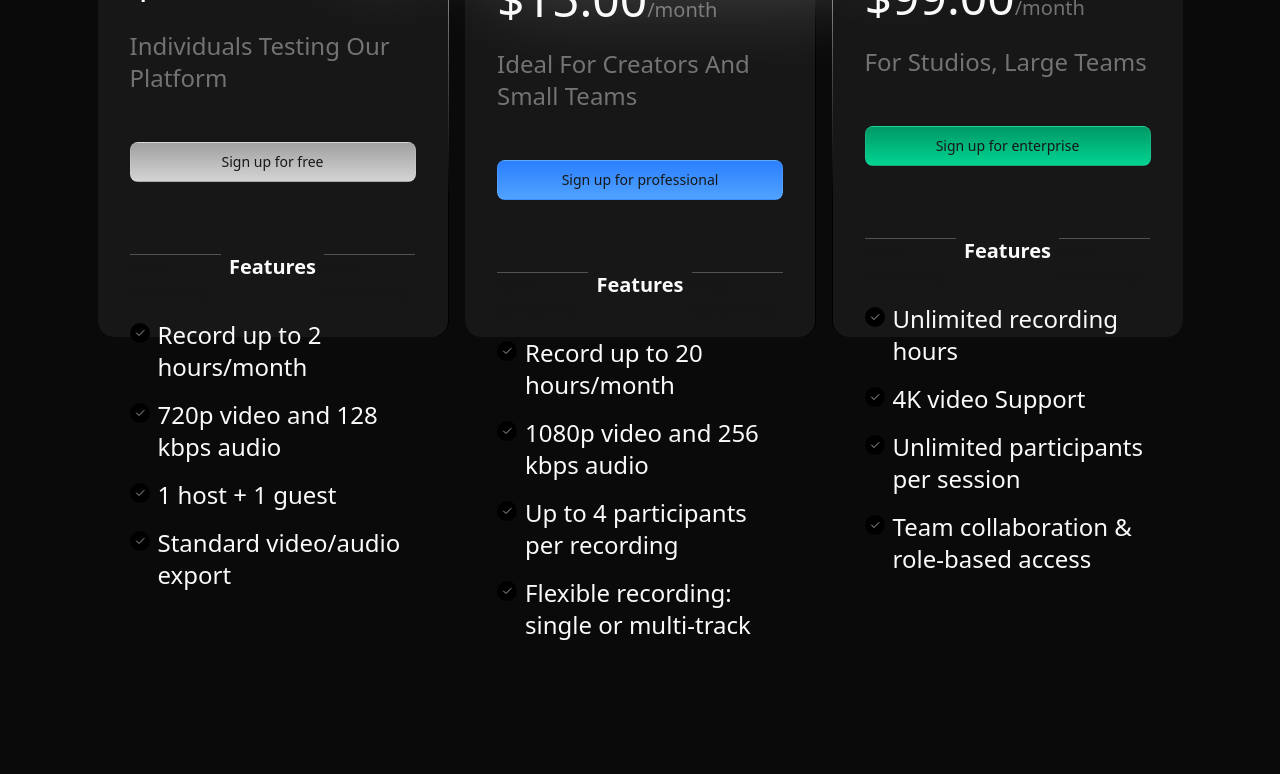
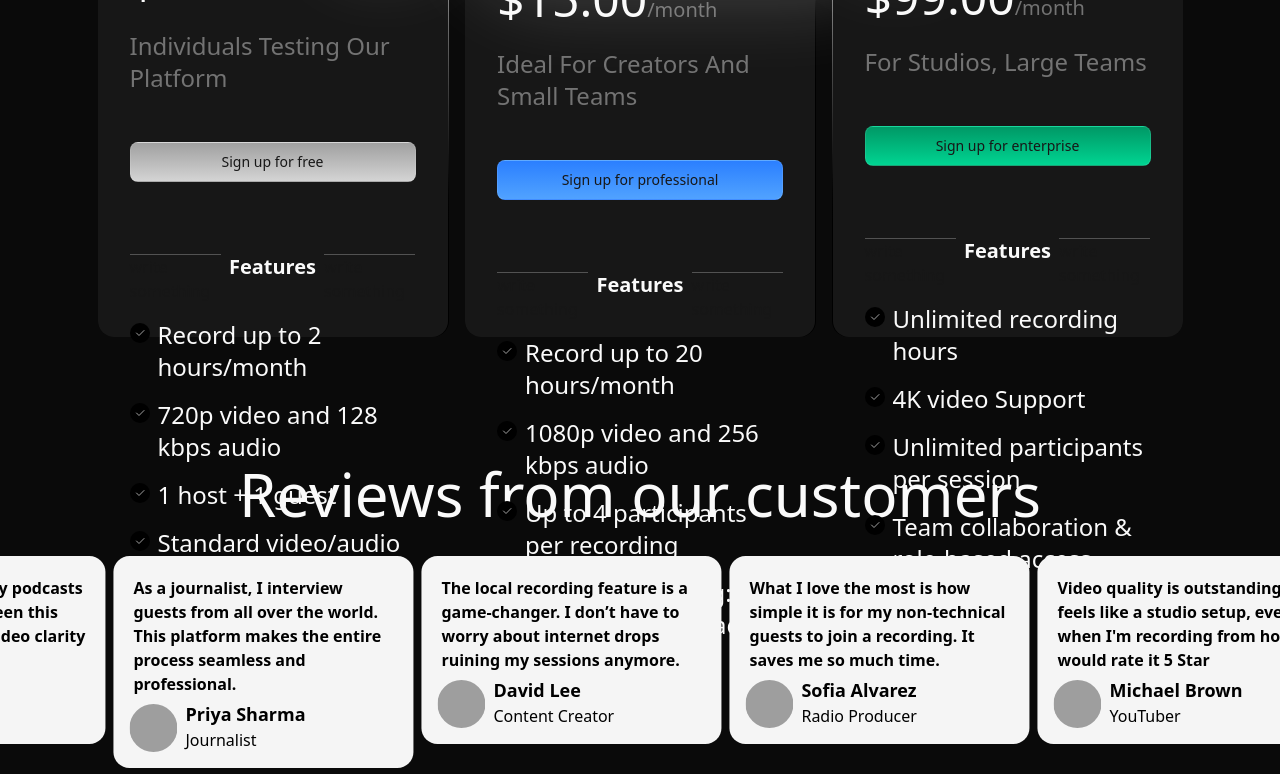
Before and after one commit to varshitha-besthu/Recio-frontend, a React (Vite) app in the folder frontend/: page / in a window 1280 px wide. Shown: the part 2000-2774 px from the top of the page. Before the commit the page ends 2641 px from the top, so only its background shows below. Built offline with nearby package versions, Linux system fonts and the light colour scheme; no server answers; grey boxes are pictures that could not be loaded.

Commit message:
Added the Testimonials section in the landing page

```diff
--- a/frontend/src/index.css
+++ b/frontend/src/index.css
@@ -137,12 +137,33 @@
   initial-value: 0deg;
 }
 
-@theme{
-
+@theme {
   --animate-rotate-border: border-rotate 8s linear infinite;
-  @keyframes border-rotate{
-    to{
-      --border-angle: 360deg
+  --animate-infinite-scroll: infinite-scroll 20s linear infinite;
+  --animate-infinte-scroll-rev: infinite-scroll-rev 20s linear infinite;
+  @keyframes border-rotate {
+    to {
+      --border-angle: 360deg;
     }
   }
+
+  @keyframes infinite-scroll {
+    0% {
+      transform: translateX(0);
+    }
+    100% {
+      transform: translateX(-50%);
+    }
+  }
+
+  @keyframes infinite-scroll-rev {
+    0% {
+      transform: translateX(-50%);
+    }
+    100% {
+      transform: translateX(0);
+    }
+  }
+
+
 }
--- a/frontend/src/pages/LandingPage.tsx
+++ b/frontend/src/pages/LandingPage.tsx
@@ -6,10 +6,12 @@ import Feature from "@/components/Feature";
 import { GridBeams } from "@/components/magicui/grid-beams";
 import { Navbar } from "@/components/NavBar";
 import PricingSection from "@/components/Pricing";
+import Testimonials from "./Testimonials";
 
 export default function LandingPage(){
     return (
         <div>
+            {/* Main page */}
             <GridBeams>
                 <div className="relative h-screen overflow-hidden bg-black/50">
                     <Navbar />
@@ -28,8 +30,8 @@ export default function LandingPage(){
 
                             </div>
                             <div className="flex justify-end rotate-3">
-                                <div className="bg-neutral-700 rounded-2xl border-1  border-neutral-500 w-[300px] h-[205px] -translate-y-36 translate-x-12">
-                                <div className="m-4 ">
+                                <div className="bg-neutral-800 rounded-2xl border-1  border-neutral-500 w-[300px] h-[205px] -translate-y-36 translate-x-12">
+                                <div className="m-4">
                                     <div className="bg-black rounded-2xl border-1 border-neutral-500">
                                         <img src="https://img.freepik.com/free-photo/medium-shot-man-wearing-headphones_23-2148924741.jpg?t=st=1755471451~exp=1755475051~hmac=2e401058eed84433697de0aeb6db78781209f97a262d1de86588c72d511a9f2a"
                                         className=" rounded-xl p-2  hover:scale-108 hover:ease-in-out"/>
@@ -41,13 +43,18 @@ export default function LandingPage(){
                     </div>
                 </div>
             </GridBeams>
+
+            {/*Feature section */}
+
             <div className="h-screen">
                     <h1 className="text-center text-6xl font-bold text-shadow-md text-shadow-blue-500 mt-8">WHY RECIO?</h1>
                     <div className="">
                          <div className="flex gap-2 justify-center mt-8">
                             <Feature heading="Local Recording" description="Each participant's audio/video is recorded locally in full quality before upload" size="sm" svg={<Mic />}/>
+
                             <Feature heading="High-Quality Video" description="Up to 4K video and lossless WAV audio, which provides extremely sharp detail, clarity, and color accuracy." size="sm"
                             svg={<VideoIcon />}/>
+
                         </div>
                         <div className="flex justify-center mt-2">
                             <Feature heading="Automatic Backup Uploads" description="Files upload in the background, even while recording is in progress ensuring that your work is continuously saved, backed up, and instantly available without interrupting your session" size="md" svg={<UploadIcon />}/>
@@ -57,12 +64,21 @@ export default function LandingPage(){
 
 
             </div>
+            {/* pricing section */}
             <div className="h-screen  ">
                 <h1 className="text-6xl text-center">Find the <span className="text-blue-500 font-bold">"Perfect"</span> Plan <br /> for your needs</h1>
                 <div className="text-center text-neutral-500 pt-2 py-12 text-lg">Whether you're just starting out or running a large team, we’ve got you covered.</div>
                 <PricingSection />
             </div>
 
+            {/* Testimonial section */}
+
+            <div className="h-screen ">
+                <h1 className="text-center text-6xl mb-8 pt-8">Reviews from our customers</h1>
+                <Testimonials animate="animate-infinite-scroll"/>
+                <Testimonials animate="animate-infinte-scroll-rev" />
+            </div>
+
         </div>
 
     )
--- /dev/null
+++ b/frontend/src/pages/Testimonials.tsx
@@ -0,0 +1,88 @@
+interface TestimonialProps{
+  animate: string,
+}
+
+export default function Testimonials({animate}: TestimonialProps) {
+  const people = [
+    {
+      name: "Alex Morgan",
+      profession: "Podcast Host",
+      comment:
+        "Recording high-quality podcasts remotely has never been this easy. The audio and video clarity blew me away.",
+      photo: "https://randomuser.me/api/portraits/men/67.jpg",
+    },
+    {
+      name: "Priya Sharma",
+      profession: "Journalist",
+      comment:
+        "As a journalist, I interview guests from all over the world. This platform makes the entire process seamless and professional.",
+      photo: "https://randomuser.me/api/portraits/women/39.jpg",
+    },
+    {
+      name: "David Lee",
+      profession: "Content Creator",
+      comment:
+        "The local recording feature is a game-changer. I don’t have to worry about internet drops ruining my sessions anymore.",
+      photo: "https://randomuser.me/api/portraits/men/72.jpg",
+    },
+    {
+      name: "Sofia Alvarez",
+      profession: "Radio Producer",
+      comment:
+        "What I love the most is how simple it is for my non-technical guests to join a recording. It saves me so much time.",
+      photo: "https://randomuser.me/api/portraits/women/59.jpg",
+    },
+    {
+      name: "Michael Brown",
+      profession: "YouTuber",
+      comment:
+        "Video quality is outstanding. It feels like a studio setup, even when I'm recording from home. would rate it 5 Star",
+      photo: "https://randomuser.me/api/portraits/men/94.jpg",
+    },
+    {
+      name: "Hannah Wilson",
+      profession: "Entrepreneur & Podcaster",
+      comment:
+        "This tool helped me launch my podcast with zero hassle. Everything from recording to exporting just works perfectly.",
+      photo: "https://randomuser.me/api/portraits/women/85.jpg",
+    },
+  ];
+
+  return (
+    <div className="overflow-hidden mt-2">
+      <ul className={`flex gap-2 flex-nowrap ${animate}`}>
+        {[...people, ...people].map((person, index) => (
+          <li key={index} className="flex-shrink-0">
+            <TestimonialElement
+              comment={person.comment}
+              name={person.name}
+              profession={person.profession}
+              photo={person.photo}
+            />
+          </li>
+        ))}
+      </ul>
+    </div>
+
+  );
+}
+
+interface TestimonialElementProps{
+    comment : string,
+    name : string,
+    profession: string,
+    photo : string
+}
+
+function TestimonialElement({comment, name, profession, photo} : TestimonialElementProps){
+    return <div className="w-[300px] bg-neutral-100 text-black rounded-2xl p-4 ">
+        <div className=" m-1 font-semibold">{comment}</div>
+        <div className="flex gap-2 items-end ">
+            <img src={photo} className="rounded-full w-12 h-12 "/>
+            <div>
+                <div className="font-bold text-lg">{name}</div>
+                <div>{profession}</div>
+            </div>
+        </div>
+    </div>
+}
```
Also changed, not shown: frontend/src/pages/footer.tsx (added).
